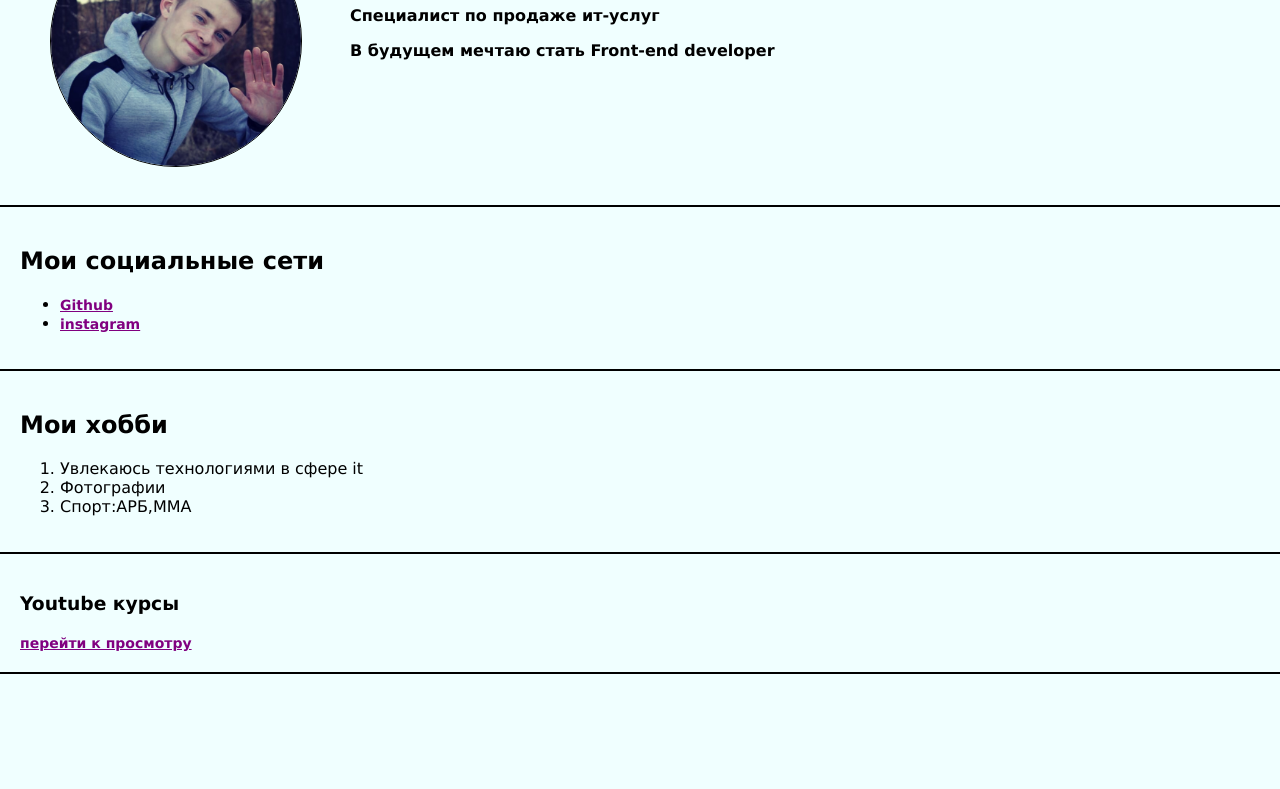
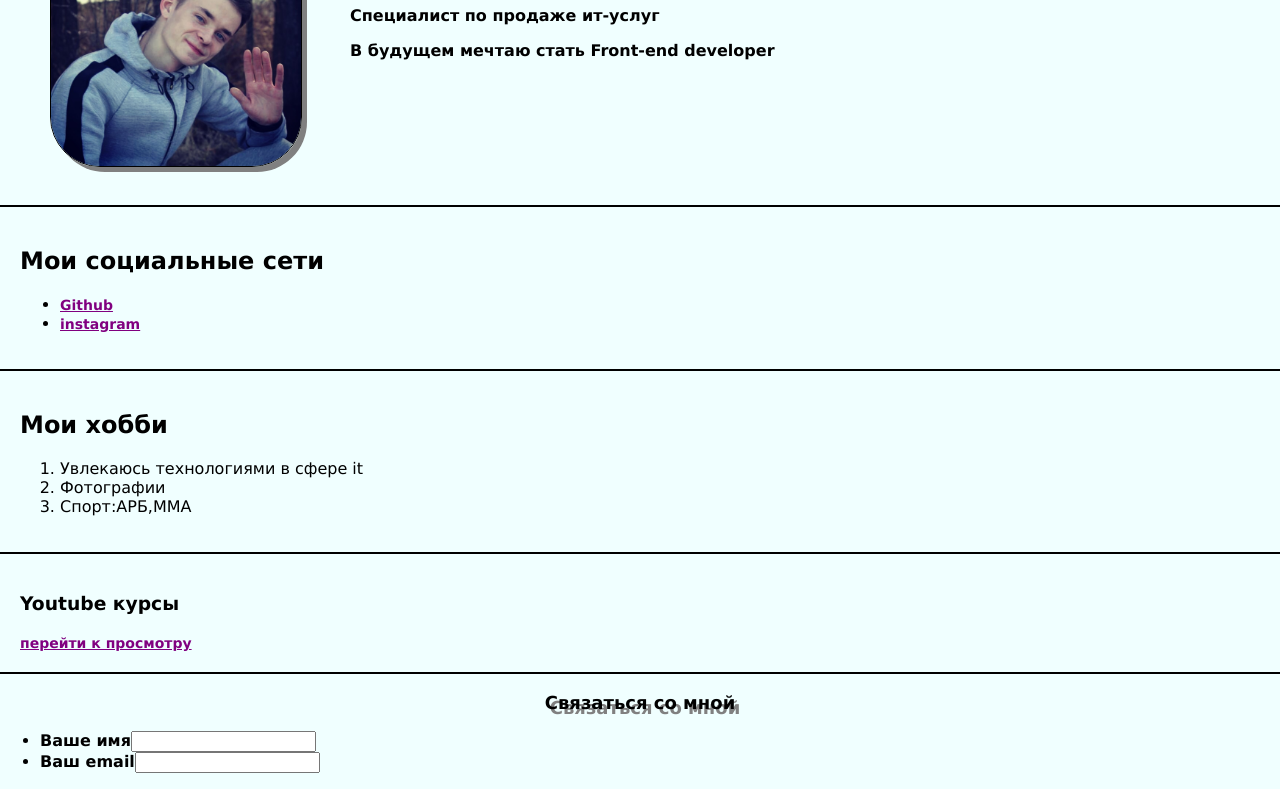
Before and after one commit to AdaskovDmitry/resume-test, a plain HTML site: page index.html in a window 1280 px wide. Shown: the part 135-924 px from the top of the page. Before the commit the page ends 809 px from the top, so only its background shows below. Drawn offline with Linux system fonts and the light colour scheme.

Commit message:
added test-form

```diff
--- a/index.html
+++ b/index.html
@@ -36,7 +36,16 @@
         <a href="../youtube/index1.html">перейти к просмотру</a>
     </div>
     <div class="contact">
-
+     <h3>Связаться со мной</h3>
+     <form action="#">
+         <ul>
+        <li>
+            <label for="name">Вашe имя</label><input type="text">
+            <li>
+                <label for="email">Ваш email</label><input type="email">
+            </li>
+        </ul>
+     </form>
     </div>
 </aside>
 </body>
--- a/style.css
+++ b/style.css
@@ -11,7 +11,9 @@ img{
     width: 250px;
     margin: 30px;
     border: 1px solid black;
-    border-radius: 50%;
+    border-radius: 50px;
+    box-shadow: 5px 5px gray;
+
 }
 header{
     border-bottom: 2px solid black;
@@ -49,3 +51,8 @@ a:hover{
     margin-top: 0.2px;
     padding: 20px;
 }
+.contact >h3{
+    text-align: center;
+    font-size: 18px;
+    text-shadow: 5px 5px gray;
+}
```
